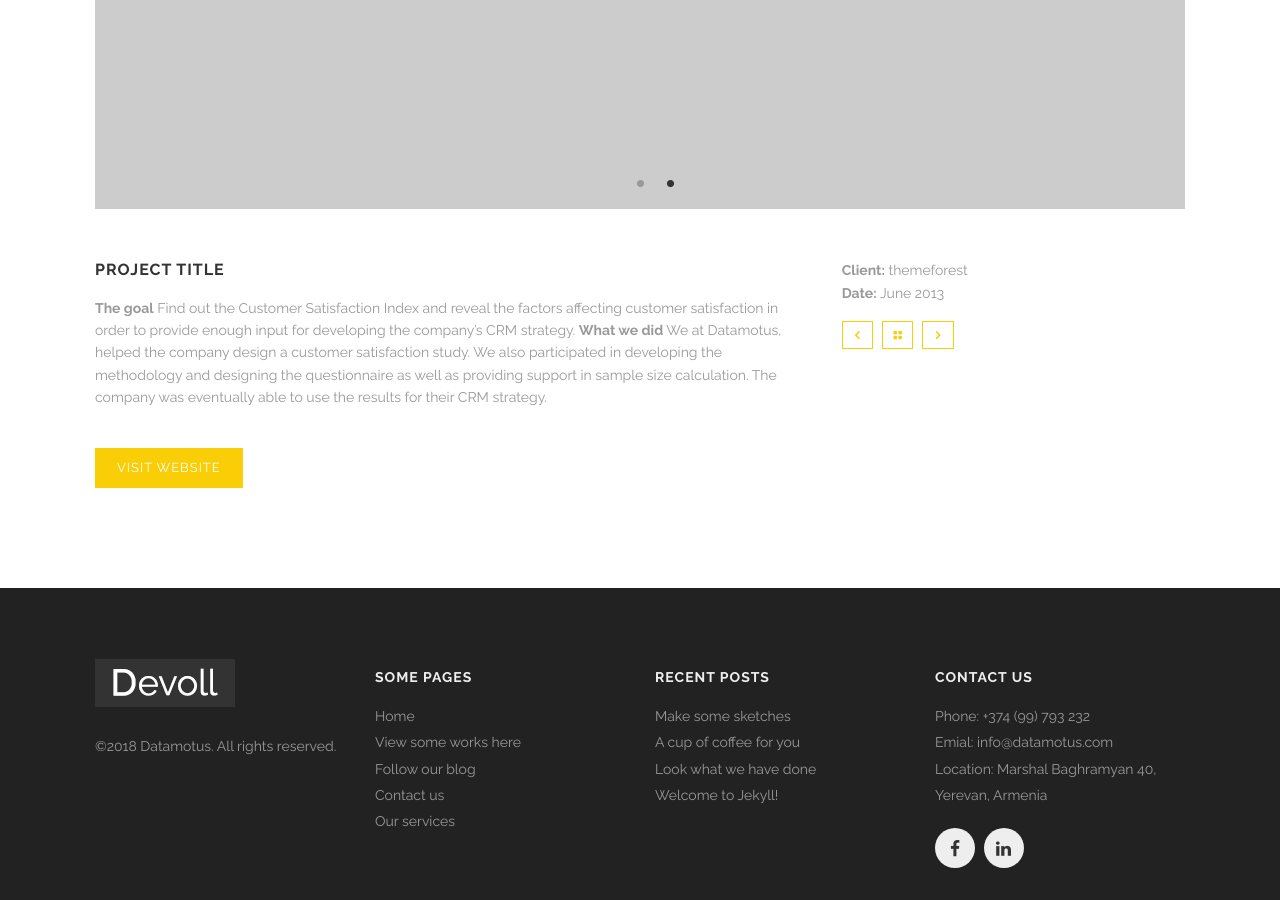
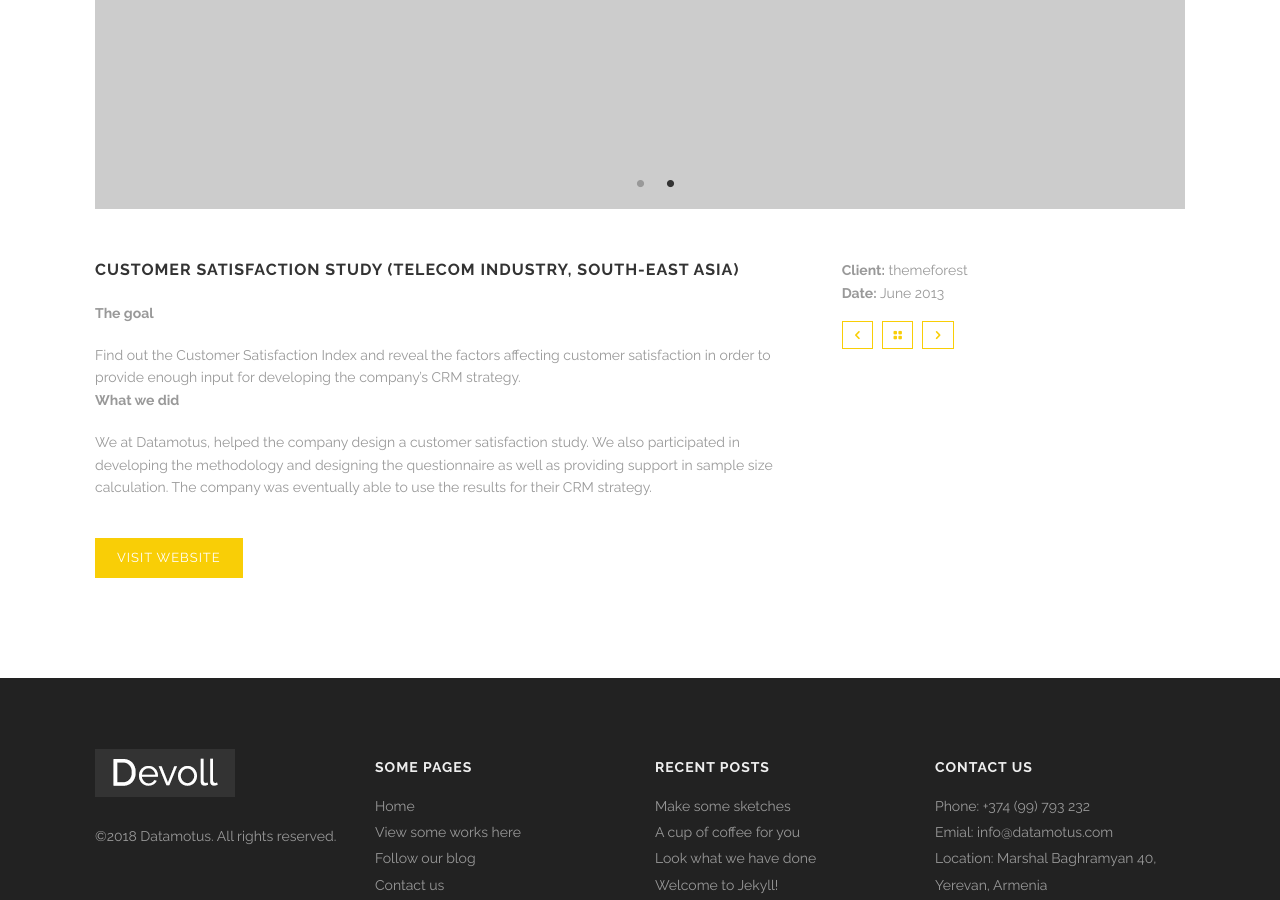
Before and after one commit to Habet/datamotus.github.io, a Jekyll site: the page built from portfolio-item.html, in a window 1280 px wide and 900 px high, scrolled down 870 px. Built offline with Jekyll 4.4.1, drawn with Linux system fonts in a browser that asks for light colours.

Commit message:
Update portfolio-item.html

```diff
--- a/portfolio-item.html
+++ b/portfolio-item.html
@@ -34,11 +34,11 @@ section_id: portfolio
   <div class='spacing'></div>
   <div class='row'>
     <div class='large-8 columns'>
-      <h3>Project title</h3>
+      <h3>Customer Satisfaction Study (Telecom Industry, South-East Asia)   </h3>
       <p>
-        <b>The goal</b>
+        <p><b>The goal</b></p>
         Find out the Customer Satisfaction Index and reveal the factors affecting customer satisfaction in order to provide enough input for developing the company’s CRM strategy.
-        <b>What we did</b>
+        <p><b>What we did</b></p>
         We at Datamotus, helped the company design a customer satisfaction study. We also participated in developing the methodology and designing the questionnaire as well as providing support in sample size calculation. The company was eventually able to use the results for their CRM strategy.
 
       </p>
```
